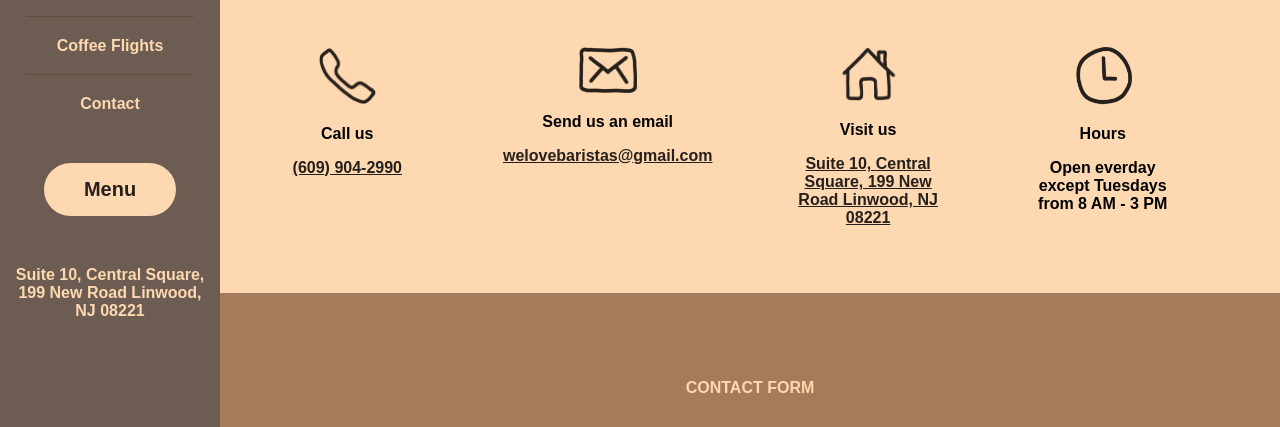
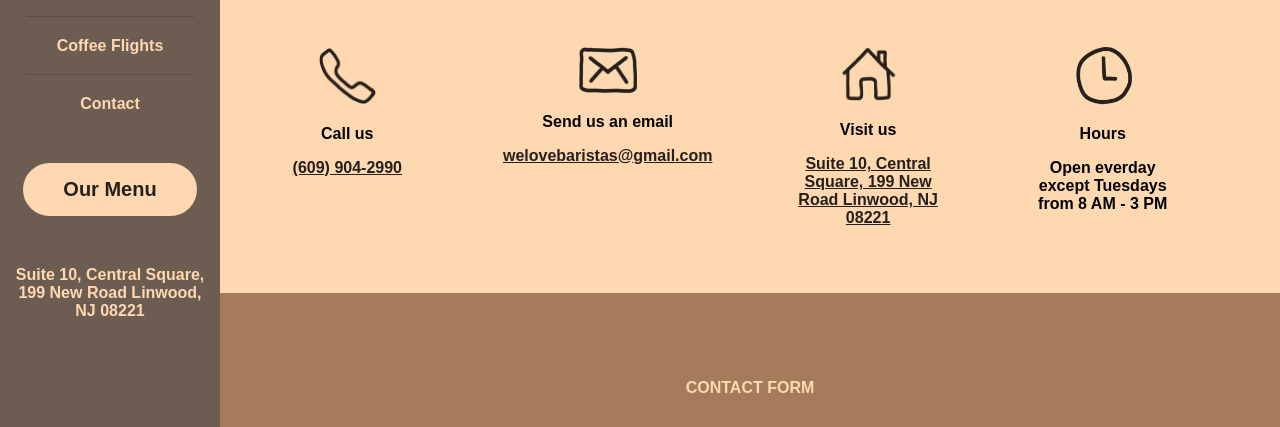
Before and after one commit to mattmiraglia/Baristas, a plain HTML site: page contact.html in a window 1280 px wide. Shown: the part 373-800 px from the top of the page. Drawn offline with Linux system fonts and the light colour scheme; a web font is replaced by a local one.

Commit message:
button
adjusted-button

```diff
--- a/contact.html
+++ b/contact.html
@@ -24,7 +24,7 @@
                 <li><a href="contact.html">Contact</a></li>
             </ul>
           <div class="nav-button-container">
-            <a href="menu.html"><button class="nav-button" type="button">Menu</button></a>
+            <a href="menu.html"><button class="nav-button" type="button">Our Menu</button></a>
           </div>
           <p>Suite 10, Central Square, 199 New Road Linwood, NJ 08221</p>
         </div>
--- a/styles/contact.css
+++ b/styles/contact.css
@@ -29,6 +29,7 @@ body, button {
     color:#26201C;
     cursor: pointer;
     font-size: 20px;
+    transition: opacity 0.4;
 }
 
 .nav-button-container {
```
